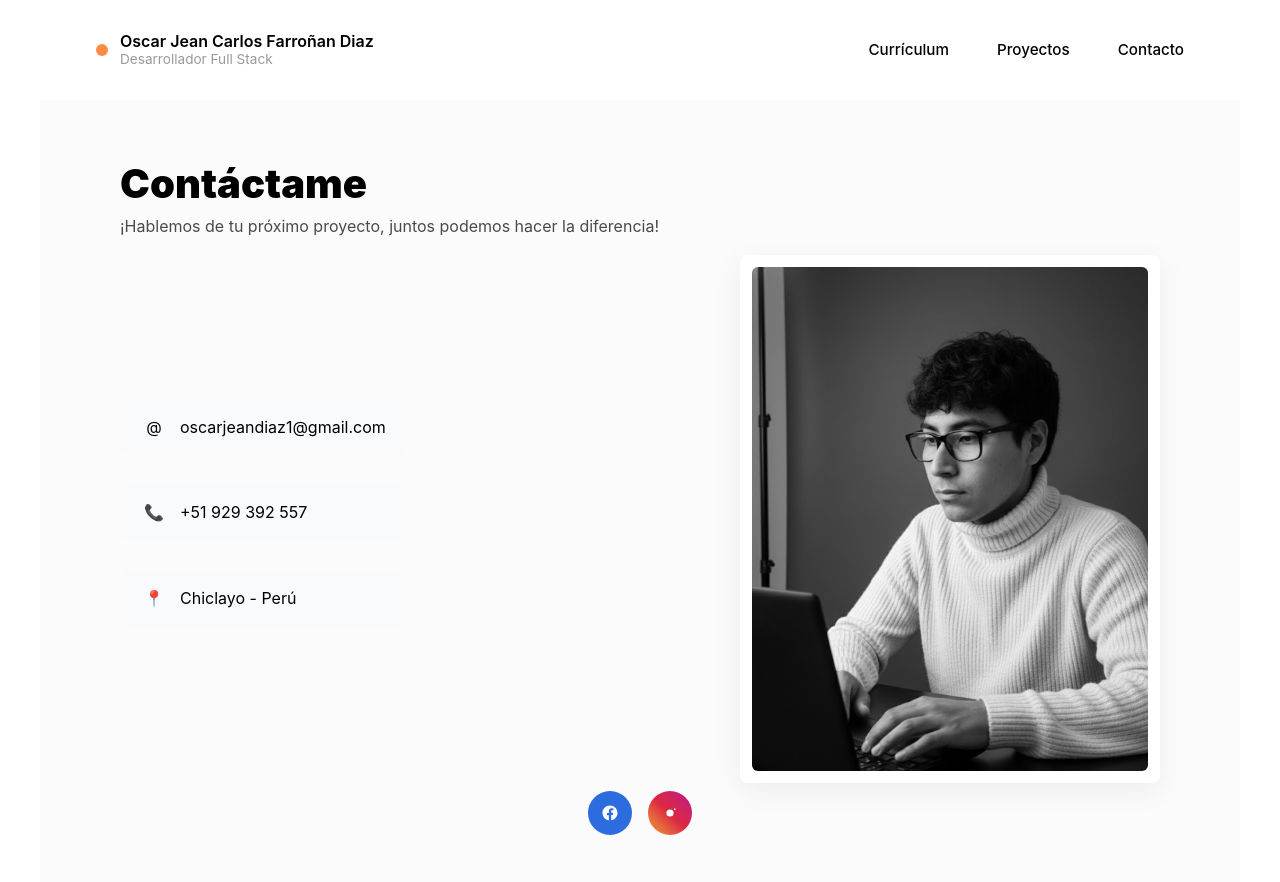
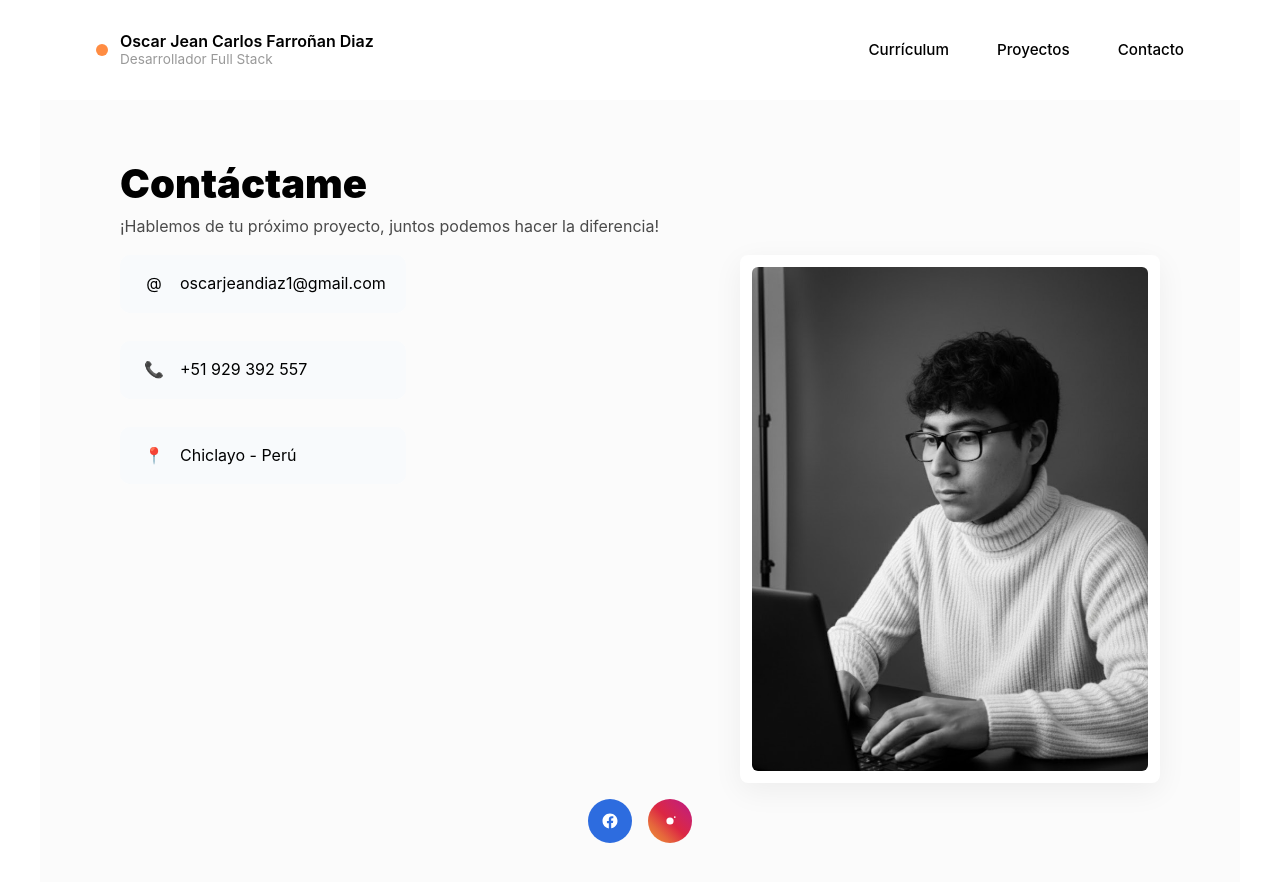
Before and after one commit to OscarStantion/MyCv-Frontend, an Angular app in the folder cvFront/: page /contacto in a window 1280 px wide. Shown: the top 882 px of the page. Built offline with nearby package versions, Linux system fonts and the light colour scheme.

Commit message:
Revert "Fix(contact): centrar sección de contacto; levantar imagen y alinear iconos sociales"
This reverts commit 21f32f6528aa42383a913241005f94ddff41d980.

```diff
--- a/cvFront/src/styles.css
+++ b/cvFront/src/styles.css
@@ -1325,7 +1325,7 @@ h4 {
 .contact-title { font-size: 2.5rem; font-weight: 900; margin:0; color: var(--color-black); }
 .contact-sub { margin:0.4rem 0 0 0; color: var(--color-gray-dark); }
 
-.contact-grid-alt { display: grid; grid-template-columns: 1fr 420px; gap: 2.5rem; align-items: center; }
+.contact-grid-alt { display: grid; grid-template-columns: 1fr 420px; gap: 2.5rem; align-items: start; }
 .contact-left { display:flex; }
 .contact-list-dark { list-style:none; padding:0; margin:0; display:flex; flex-direction:column; gap:1rem; }
 .contact-list-dark li { font-size:1rem; color: var(--color-black); display:flex; align-items:center; gap:0.75rem; }
@@ -1410,14 +1410,11 @@ h4 {
   .contact-right .photo-card {
     transform: none !important;
     margin-top: 0 !important;
-    /* levantar ligeramente la tarjeta para que quede alineada con el header */
-    margin-bottom: 0 !important;
   }
   /* Asegurar que los iconos sociales estén visibles y no suban por encima */
   .contact-socials {
     transform: none !important;
-    margin-top: 0.5rem !important;
-    align-self: center;
+    margin-top: 1rem !important;
   }
   /* Reducir el padding superior del contenedor para que header y contenido queden en la misma línea visual */
   .contact-inner { padding-top: 0.75rem !important; }
```
